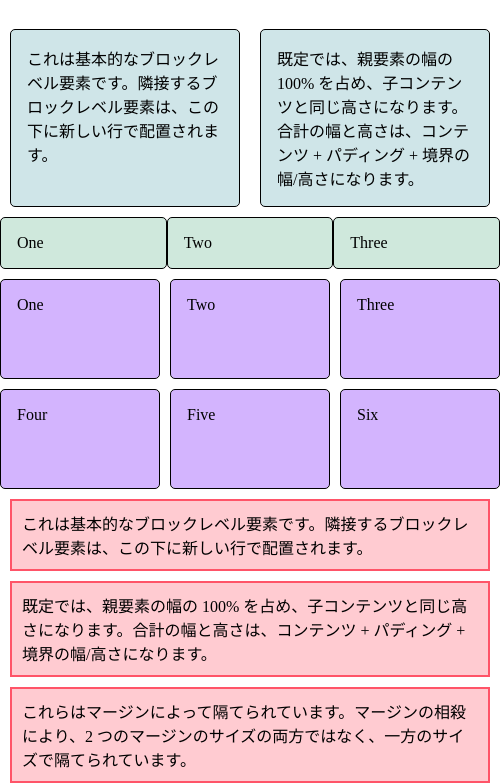
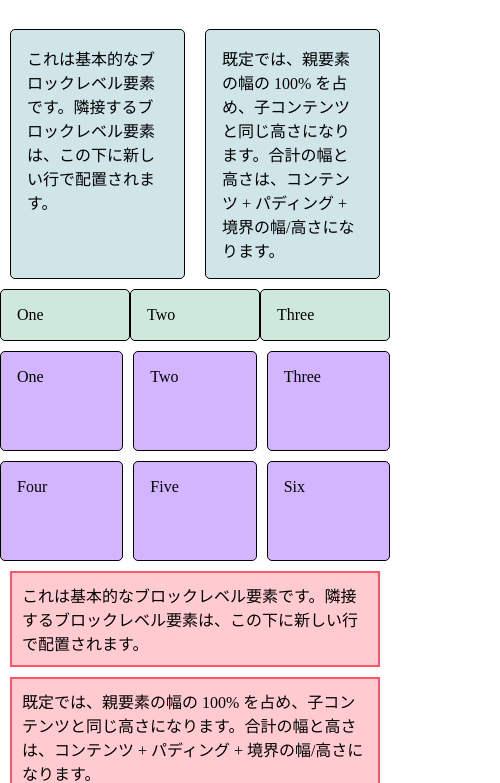
Before and after one commit to Cookie0121/WDA_06-07, a plain HTML site: page index.html in a window 390 px wide. Shown: the part 70-853 px from the top of the page, 500 px wide, since content can reach past the window. Drawn offline with Linux system fonts and the light colour scheme.

Commit message:
Refactor style.css for responsive design

```diff
--- a/style.css
+++ b/style.css
@@ -1,7 +1,7 @@
 @charset "utf-8";
 
 body {
-  width: 500px;
+  width: 100%;
   margin: 0 auto;
 }
 
@@ -57,4 +57,5 @@ span {
     border-radius: 5px;
     background-color: #cfe5e8;
     padding: 1em;
+
 }
```
